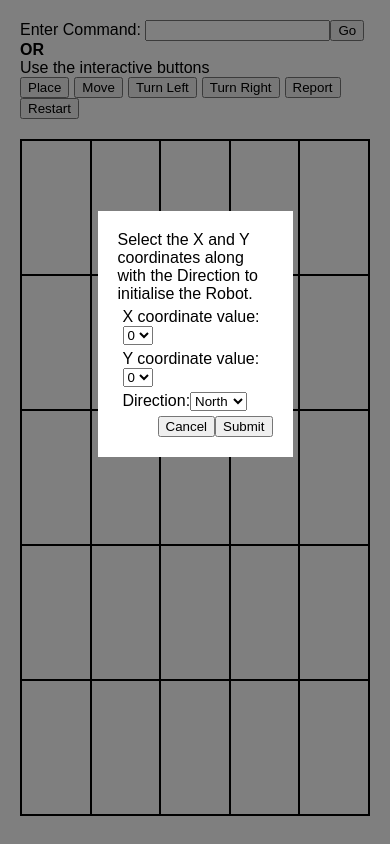
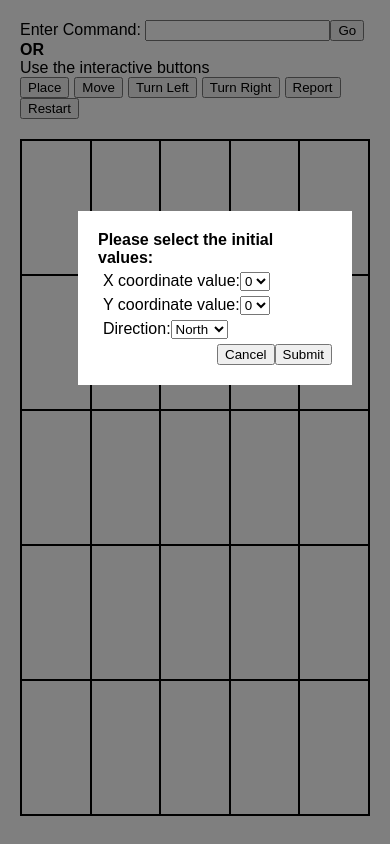
Before and after one commit to amit-bahl/toy-robot, a React app: page / in a window 390 px wide. Both pictures are taken after a click on the button "Place". Built offline with nearby package versions, Linux system fonts and the light colour scheme.

Commit message:
Fixed pop for mobile view

```diff
--- a/src/App.css
+++ b/src/App.css
@@ -29,8 +29,8 @@
 .popup_inner {
   padding: 20px;
   position: absolute;
-  left: 25%;
-  right: 25%;
+  left: 20%;
+  width: 60%;
   top: 25%;
   margin: auto;
   background: white;
--- a/src/Components/Popup.js
+++ b/src/Components/Popup.js
@@ -6,7 +6,7 @@ export default class Popup extends Component {
       return (
         <div className='popup'>
           <div className='popup_inner'>
-            {this.props.text}
+            <b>{this.props.text}</b>
             {this.props.children}
           </div>
 
--- a/src/Containers/Simulator.js
+++ b/src/Containers/Simulator.js
@@ -113,7 +113,7 @@ class Simulator extends Component {
             <ToyBoard width={boardWidth} height={boardHeight} position={position}>
                 <ToyRobot orientation={direction} report={report} position={position}/>
             </ToyBoard>
-            {this.state.showPopup?<Popup text='Select the X and Y coordinates along with the Direction to initialise the Robot.'>
+            {this.state.showPopup?<Popup text='Please select the initial values:'>
                 <form onSubmit={this.initialiseRobot}>
                     <div className='input-container'>X coordinate value:
                         <select required ref={(input) => { this.xcoordinate = input }}>
```
